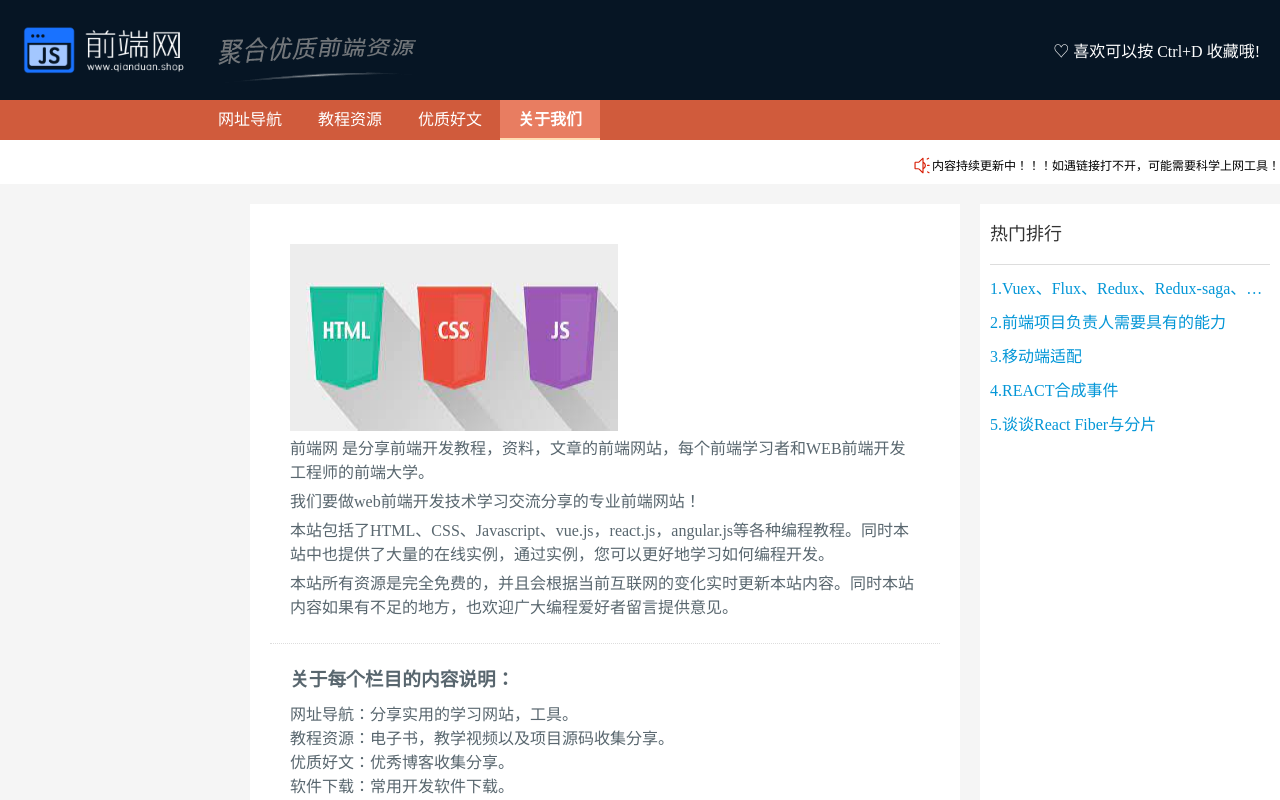
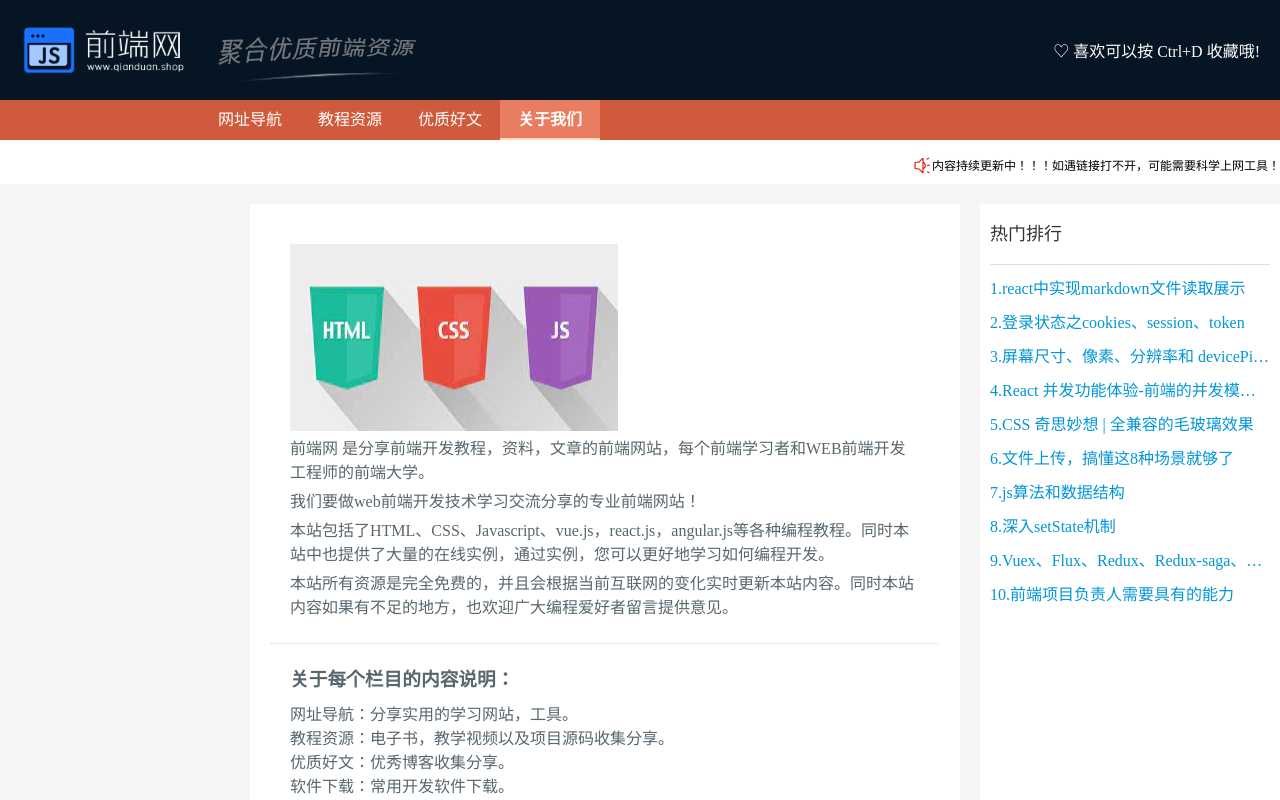
Before and after one commit to believeyourself/blogs, a React app in the folder front/: page /#/aboutUs in a window 1280 px wide. Shown: the top 800 px of the page. Built offline with nearby package versions, Linux system fonts and the light colour scheme.

Commit message:
热门排行修改

```diff
--- a/front/src/app.tsx
+++ b/front/src/app.tsx
@@ -77,8 +77,8 @@ class App extends React.Component {
               {/* <Route path="/effects" component={Effects}></Route> */}
               <Route path="/aboutUs" component={AboutUs}></Route>
             </Switch>
+            <HotRank />
           </Router>
-          <HotRank />
         </div>
         <footer className={styles.footer}>
         © 2021 <span className={styles.author}>famerlzj</span> 提供技术支持</footer>
--- a/front/src/components/hotRank/index.tsx
+++ b/front/src/components/hotRank/index.tsx
@@ -1,20 +1,29 @@
 import React from "react";
-import style from "./index.less";
+import { Link } from "react-router-dom";
+import styles from "./index.less";
 import blogs from "../../../data/blogs";
 
-const rank = blogs.slice(blogs.length - 5, blogs.length);
+const rank = blogs.slice(0, 10);
 
 function HotRank () {
   const listItems = rank.map((item: any, index:number) => {
-    return (
-      <a href={item.url} target="_blank" key={item.url} className={style.rank_item} rel="noreferrer">
-        {index + 1}.{item.title}
-      </a>
-    );
+    if (item.id) {
+      return (
+        <Link key={item.id} to={`/blogs/detail/${item.id}`} className={styles.rank_item} rel="noreferrer">
+           {index + 1}.{item.title}
+        </Link>
+      );
+    } else {
+      return (
+        <a href={item.url} target="_blank" key={item.url} className={styles.rank_item} rel="noreferrer">
+          {index + 1}.{item.title}
+        </a>
+      );
+    }
   });
-  return <div className={style.container}>
-      <p className={style.title}>热门排行</p>
-      <ul className={style.rank_list}>
+  return <div className={styles.container}>
+      <p className={styles.title}>热门排行</p>
+      <ul className={styles.rank_list}>
         {listItems}
       </ul>
   </div>;
```
